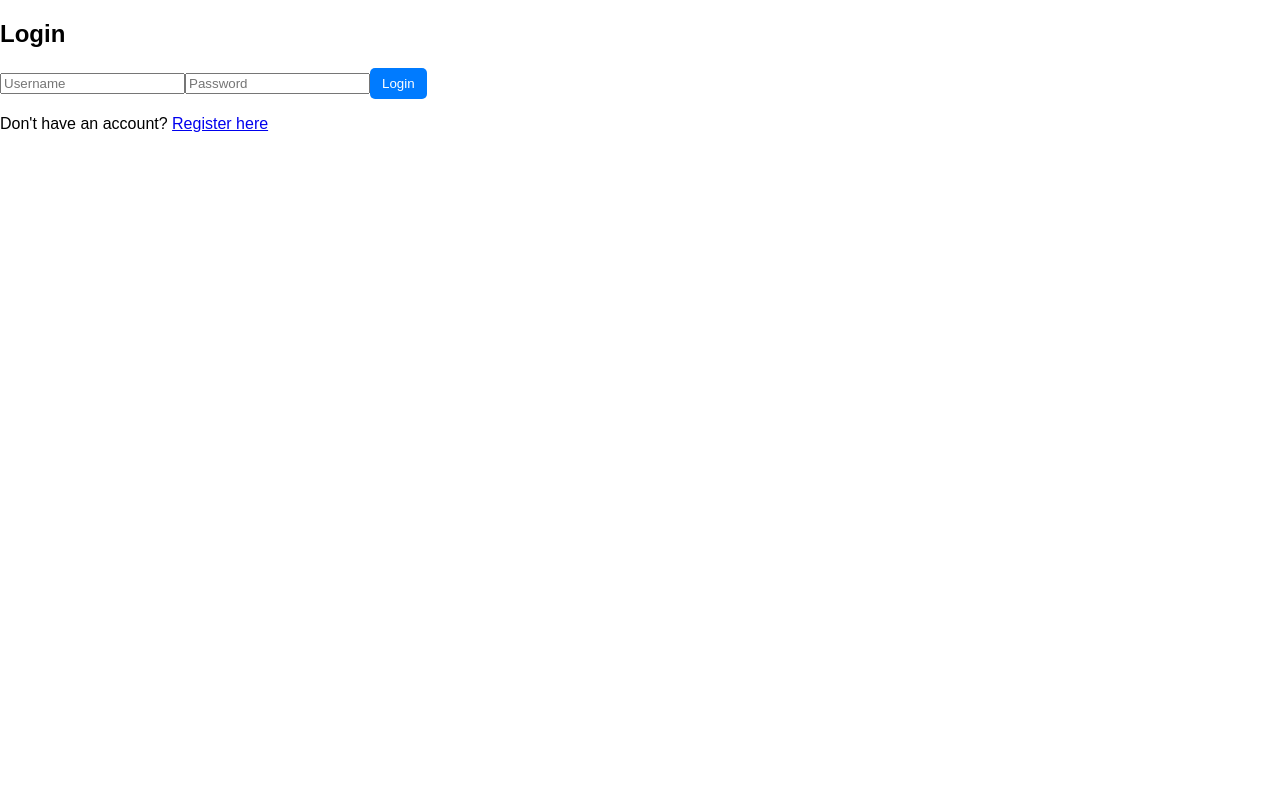
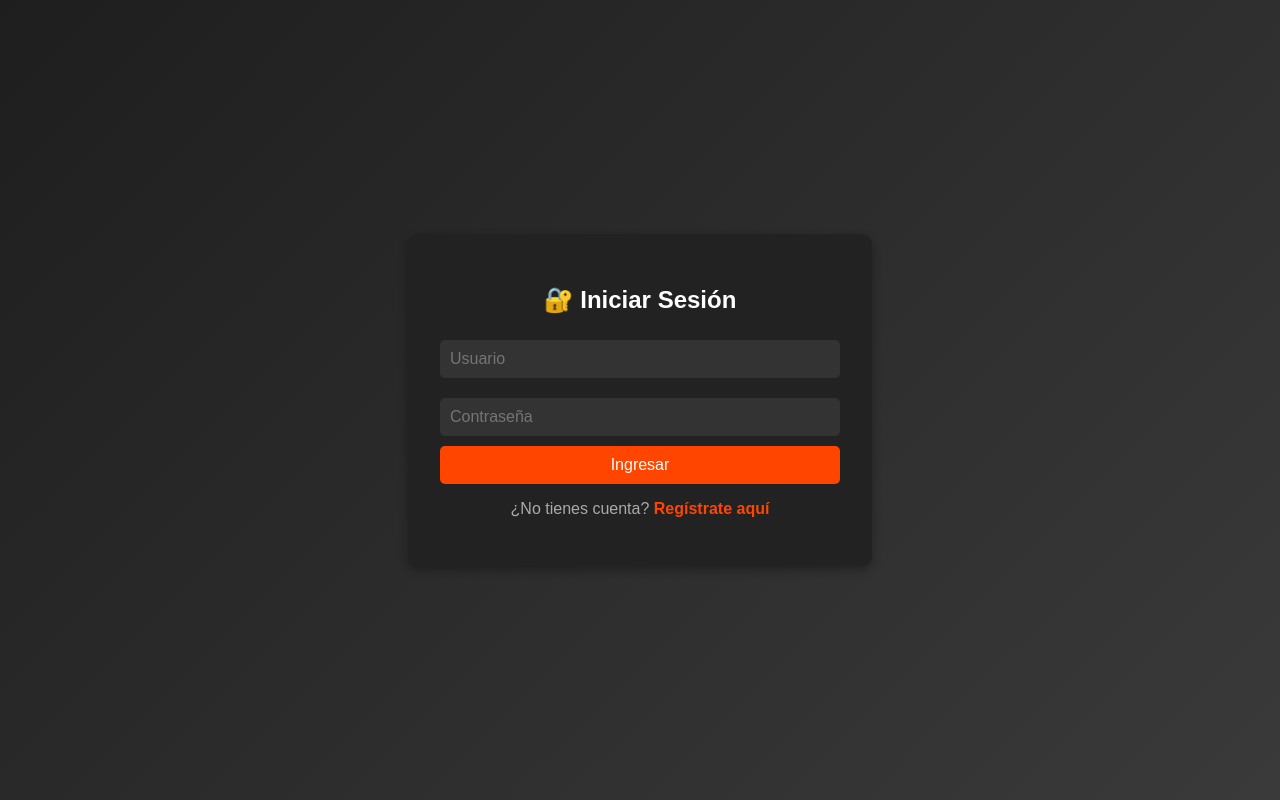
Before and after one commit to nicolasm9808/nexon-frontend, a React (Create React App) app: page /login in a window 1280 px wide. Built offline with nearby package versions, Linux system fonts and the light colour scheme.

Commit message:
style: :lipstick: Improve login and registe design

```diff
--- a/src/pages/Login.js
+++ b/src/pages/Login.js
@@ -2,6 +2,85 @@ import { useState } from 'react';
 import axios from 'axios';
 import { useNavigate } from 'react-router-dom';
 import { toast } from 'react-toastify';
+import styled from 'styled-components';
+
+const LoginContainer = styled.div`
+  display: flex;
+  justify-content: center;
+  align-items: center;
+  height: 100vh;
+  background: linear-gradient(135deg, #1e1e1e, #3a3a3a);
+`;
+
+const LoginBox = styled.div`
+  background: #222;
+  padding: 2rem;
+  border-radius: 10px;
+  box-shadow: 0 4px 10px rgba(0, 0, 0, 0.3);
+  text-align: center;
+  width: 100%;
+  max-width: 400px;
+`;
+
+const Title = styled.h2`
+  color: #fff;
+  margin-bottom: 1rem;
+`;
+
+const Form = styled.form`
+  display: flex;
+  flex-direction: column;
+`;
+
+const Input = styled.input`
+  padding: 10px;
+  margin: 10px 0;
+  border: none;
+  border-radius: 5px;
+  background: #333;
+  color: #fff;
+  font-size: 1rem;
+
+  &:focus {
+    outline: none;
+    background: #444;
+  }
+`;
+
+const Button = styled.button`
+  padding: 10px;
+  border: none;
+  border-radius: 5px;
+  background: #ff4500;
+  color: #fff;
+  font-size: 1rem;
+  cursor: pointer;
+  transition: background 0.3s;
+
+  &:hover {
+    background: #e63e00;
+  }
+`;
+
+const ErrorMessage = styled.p`
+  color: #ff4d4d;
+  font-size: 0.9rem;
+`;
+
+const RegisterLink = styled.p`
+  color: #aaa;
+  margin-top: 1rem;
+
+  a {
+    color: #ff4500;
+    text-decoration: none;
+    font-weight: bold;
+
+    &:hover {
+      text-decoration: underline;
+    }
+  }
+`;
 
 const Login = ({ setIsAuthenticated }) => {
   const [username, setUsername] = useState('');
@@ -11,53 +90,54 @@ const Login = ({ setIsAuthenticated }) => {
 
   const handleLogin = async (e) => {
     e.preventDefault();
-    setError(''); // Limpiar errores previos
+    setError('');
 
     try {
-      const response = await axios.post('http://localhost:8081/api/auth/login', {
-        username,
-        password,
-      });
+      const response = await axios.post('http://localhost:8081/api/auth/login', { username, password });
 
       if (response.data.startsWith('Bearer ')) {
         const token = response.data.split(' ')[1];
         localStorage.setItem('token', token);
 
-        setIsAuthenticated(true); // Establecer el estado de autenticación
-        window.dispatchEvent(new Event("storage"));  // Notificar cambios en localStorage
-        navigate('/'); // Redirigir al Home
+        setIsAuthenticated(true);
+        window.dispatchEvent(new Event("storage"));
+        navigate('/');
       } else {
-        toast.error('Invalid credentials'); // Mensaje de error
+        toast.error('Invalid credentials');
       }
     } catch (err) {
       console.error('Login error:', err);
-      toast.error('Error logging in. Please try again.'); // Mensaje de error
+      toast.error('Error logging in. Please try again.');
     }
   };
 
   return (
-    <div>
-      <h2>Login</h2>
-      {error && <p style={{ color: 'red' }}>{error}</p>}
-      <form onSubmit={handleLogin}>
-        <input
+    <LoginContainer>
+      <LoginBox>
+        <Title>🔐 Iniciar Sesión</Title>
+        {error && <ErrorMessage>{error}</ErrorMessage>}
+        <Form onSubmit={handleLogin}>
+          <Input
             type="text"
-          placeholder="Username"
+            placeholder="Usuario"
             value={username}
             onChange={(e) => setUsername(e.target.value)}
             required
           />
-        <input
+          <Input
             type="password"
-          placeholder="Password"
+            placeholder="Contraseña"
             value={password}
             onChange={(e) => setPassword(e.target.value)}
             required
           />
-        <button type="submit">Login</button>
-      </form>
-      <p>Don't have an account? <a href="/register">Register here</a></p>
-    </div>
+          <Button type="submit">Ingresar</Button>
+        </Form>
+        <RegisterLink>
+          ¿No tienes cuenta? <a href="/register">Regístrate aquí</a>
+        </RegisterLink>
+      </LoginBox>
+    </LoginContainer>
   );
 };
 
--- a/src/pages/Register.js
+++ b/src/pages/Register.js
@@ -1,8 +1,86 @@
 import { useState } from 'react';
 import axios from 'axios';
 import { useNavigate } from 'react-router-dom';
-import { toast } from 'react-toastify';  // Asegúrate de importar correctamente
-import 'react-toastify/dist/ReactToastify.css'; // Asegúrate de importar los estilos
+import { toast } from 'react-toastify';
+import styled from 'styled-components';
+
+const RegisterContainer = styled.div`
+  display: flex;
+  justify-content: center;
+  align-items: center;
+  height: 100vh;
+  background: linear-gradient(135deg, #1e1e1e, #3a3a3a);
+`;
+
+const RegisterBox = styled.div`
+  background: #222;
+  padding: 2rem;
+  border-radius: 10px;
+  box-shadow: 0 4px 10px rgba(0, 0, 0, 0.3);
+  text-align: center;
+  width: 100%;
+  max-width: 450px;
+`;
+
+const Title = styled.h2`
+  color: #fff;
+  margin-bottom: 1rem;
+`;
+
+const Form = styled.form`
+  display: flex;
+  flex-direction: column;
+`;
+
+const Input = styled.input`
+  padding: 10px;
+  margin: 10px 0;
+  border: none;
+  border-radius: 5px;
+  background: #333;
+  color: #fff;
+  font-size: 1rem;
+
+  &:focus {
+    outline: none;
+    background: #444;
+  }
+`;
+
+const Button = styled.button`
+  padding: 10px;
+  border: none;
+  border-radius: 5px;
+  background: #ff4500;
+  color: #fff;
+  font-size: 1rem;
+  cursor: pointer;
+  transition: background 0.3s;
+
+  &:hover {
+    background: #e63e00;
+  }
+`;
+
+const ErrorMessage = styled.p`
+  color: #ff4d4d;
+  font-size: 0.9rem;
+`;
+
+const LoginLink = styled.p`
+  color: #aaa;
+  margin-top: 1rem;
+
+  a {
+    color: #ff4500;
+    text-decoration: none;
+    font-weight: bold;
+
+    &:hover {
+      text-decoration: underline;
+    }
+  }
+`;
 
 const Register = () => {
   const [fullName, setFullName] = useState('');
@@ -14,32 +92,29 @@ const Register = () => {
   const [error, setError] = useState('');
   const navigate = useNavigate();
 
-  // Validación de formulario
   const validateForm = () => {
-    console.log("Validating form...");
-
     if (!fullName) {
-      toast.error('Full name is required', { position: 'top-center'});
+      toast.error('Full name is required');
       return false;
     }
     if (!username) {
-      toast.error('Username is required', { position: 'top-center'});
+      toast.error('Username is required');
       return false;
     }
     if (!phoneNumber || !/^(\+?\d{10,15})$/.test(phoneNumber)) {
-      toast.error('Invalid phone number. It should be between 10 to 15 digits.', {position: 'top-center'});
+      toast.error('Invalid phone number');
       return false;
     }
     if (!email || !/\S+@\S+\.\S+/.test(email)) {
-      toast.error('Invalid email address', { position: 'top-center'});
+      toast.error('Invalid email address');
       return false;
     }
     if (!password || !/^(?=.*[A-Z])(?=.*[a-z])(?=.*\d)(?=.*[!@$%^&*()_+={}\[\]:";\'<>,.?/]).{8,12}$/.test(password)) {
-      toast.error('Password must contain 1 uppercase letter, 1 lowercase letter, 1 digit, and 1 special character. Length 8-12 characters.', {position: 'top-center'});
+      toast.error('Password must contain uppercase, lowercase, number, and special character.');
       return false;
     }
     if (!dateOfBirth || new Date(dateOfBirth) >= new Date()) {
-      toast.error('Date of birth must be in the past and you must be at least 14 years old.', {position: 'top-center'});
+      toast.error('Invalid date of birth.');
       return false;
     }
     return true;
@@ -47,8 +122,6 @@ const Register = () => {
 
   const handleRegister = async (e) => {
     e.preventDefault();
-
-    console.log("Handling registration...");  // Verifica que se llame a esta función
 
     if (!validateForm()) return;
 
@@ -63,67 +136,72 @@ const Register = () => {
       });
 
       if (response.status === 201) {
-        toast.success('Registration successful! Please login.', {position: 'top-center'});
+        toast.success('Registration successful! Please login.');
         navigate('/login');
       }
     } catch (err) {
-      console.error("Registration error:", err);  // Log de error
+      console.error("Registration error:", err);
       const errorMessage = err.response?.data?.message || 'Error during registration';
-      toast.error(errorMessage, {position: 'top-center'});
+      toast.error(errorMessage);
       setError(errorMessage);
     }
   };
 
   return (
-    <div>
-      <h2>Register</h2>
-      {error && <p style={{ color: 'red' }}>{error}</p>}
-      <form onSubmit={handleRegister}>
-        <input
+    <RegisterContainer>
+      <RegisterBox>
+        <Title>📝 Registrarse</Title>
+        {error && <ErrorMessage>{error}</ErrorMessage>}
+        <Form onSubmit={handleRegister}>
+          <Input
             type="text"
-          placeholder="Full Name"
+            placeholder="Nombre Completo"
             value={fullName}
             onChange={(e) => setFullName(e.target.value)}
             required
           />
-        <input
+          <Input
             type="text"
-          placeholder="Username"
+            placeholder="Usuario"
             value={username}
             onChange={(e) => setUsername(e.target.value)}
             required
           />
-        <input
+          <Input
             type="text"
-          placeholder="Phone Number"
+            placeholder="Teléfono"
             value={phoneNumber}
             onChange={(e) => setPhoneNumber(e.target.value)}
             required
           />
-        <input
+          <Input
             type="email"
-          placeholder="Email"
+            placeholder="Correo Electrónico"
             value={email}
             onChange={(e) => setEmail(e.target.value)}
             required
           />
-        <input
+          <Input
             type="password"
-          placeholder="Password"
+            placeholder="Contraseña"
             value={password}
             onChange={(e) => setPassword(e.target.value)}
             required
           />
-        <input
+          <Input
             type="date"
-          placeholder="Date of Birth"
+            placeholder="Fecha de Nacimiento"
             value={dateOfBirth}
             onChange={(e) => setDateOfBirth(e.target.value)}
             required
           />
-        <button type="submit">Register</button>
-      </form>
-    </div>
+          <Button type="submit">Registrarse</Button>
+        </Form>
+        <LoginLink>
+          ¿Ya tienes cuenta? <a href="/login">Inicia sesión</a>
+        </LoginLink>
+      </RegisterBox>
+    </RegisterContainer>
   );
 };
 
```
Also changed, not shown: src/components/Header.js (deleted, +0 -13 lines). Lines whose indentation alone changed are shown as unchanged.
